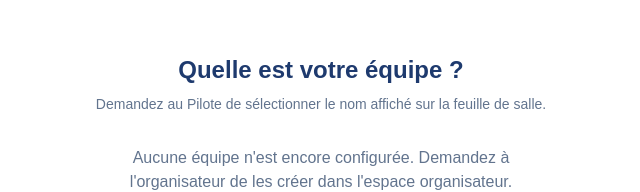
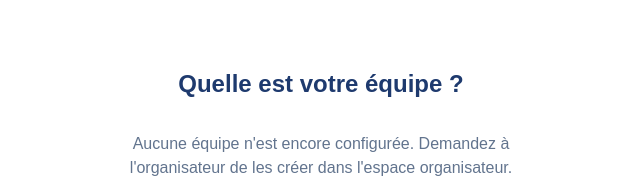
Before and after one commit to brouchristedem/escape-game-classe, a Next.js app: page /jouer in a window 1280 px wide. Shown: the part 214-406 px from the top of the page, without its empty margins (319-959 px from the left). Built offline with nearby package versions, Linux system fonts and the light colour scheme; no server answers; the database is empty.

Commit message:
Retire le texte d'instruction sous le titre équipe

```diff
--- a/app/jouer/page.tsx
+++ b/app/jouer/page.tsx
@@ -23,8 +23,7 @@ export default function ChoixEquipe() {
 
   return (
     <main className="min-h-screen flex flex-col items-center justify-center px-6 py-12 bg-white">
-      <h1 className="text-2xl font-bold mb-2 text-center text-brand-navy">Quelle est votre équipe ?</h1>
-      <p className="text-slate-500 text-sm mb-8 text-center">Demandez au Pilote de sélectionner le nom affiché sur la feuille de salle.</p>
+      <h1 className="text-2xl font-bold mb-8 text-center text-brand-navy">Quelle est votre équipe ?</h1>
 
       {loading && <p className="text-slate-500 mb-8">Chargement des équipes...</p>}
 
```
